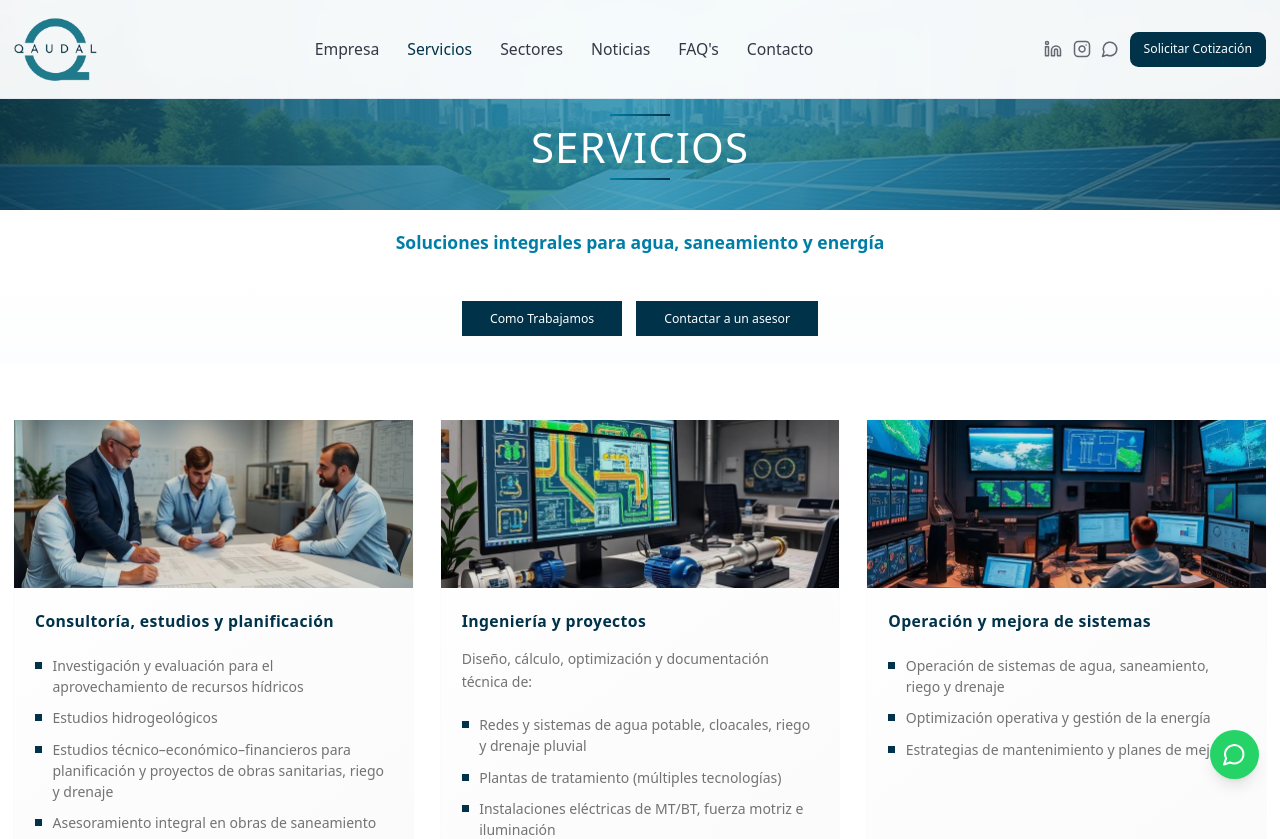
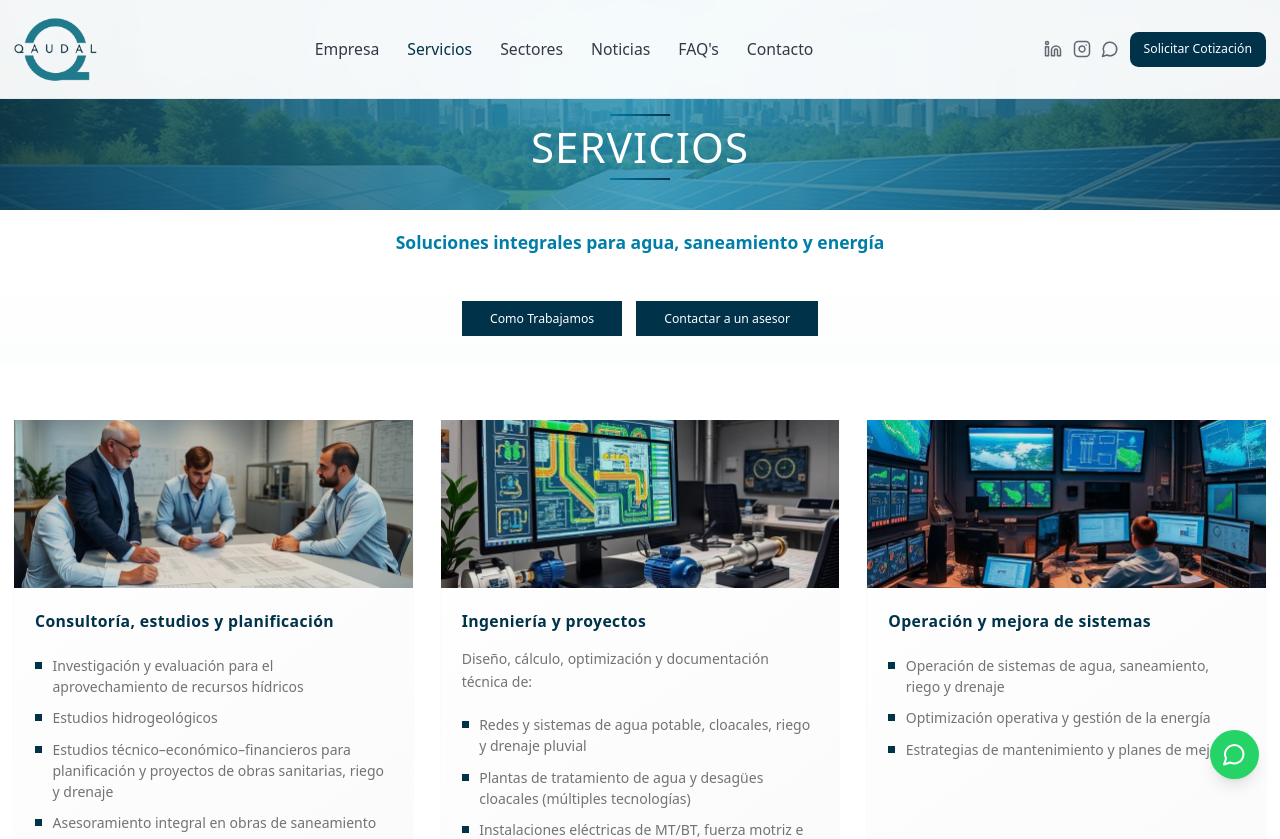
Before and after one commit to FVDevelop/qaudalsrl, a React (Vite) app: page /servicios in a window 1280 px wide. Shown: the top 839 px of the page. Built offline with nearby package versions, Linux system fonts and the light colour scheme; a web font is replaced by a local one.

Commit message:
Code edited in Lovable Code Editor

```diff
--- a/src/pages/Servicios.tsx
+++ b/src/pages/Servicios.tsx
@@ -46,7 +46,7 @@ const Servicios = () => {
       image: ingenieriaProyectosImage,
       details: [
         "Redes y sistemas de agua potable, cloacales, riego y drenaje pluvial",
-        "Plantas de tratamiento (múltiples tecnologías)",
+        "Plantas de tratamiento de agua y desagües cloacales (múltiples tecnologías)",
         "Instalaciones eléctricas de MT/BT, fuerza motriz e iluminación",
         "Sistemas de control y automatización (eléctricos, electrónicos, neumáticos)",
         "Comunicaciones y procesos industriales",
```
